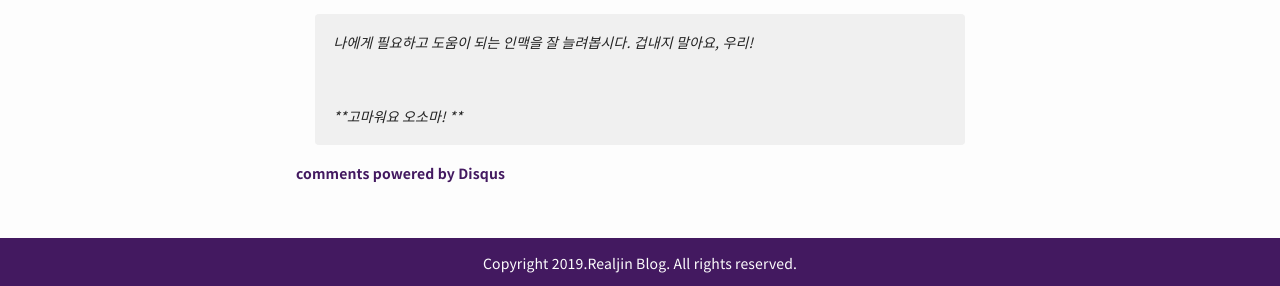
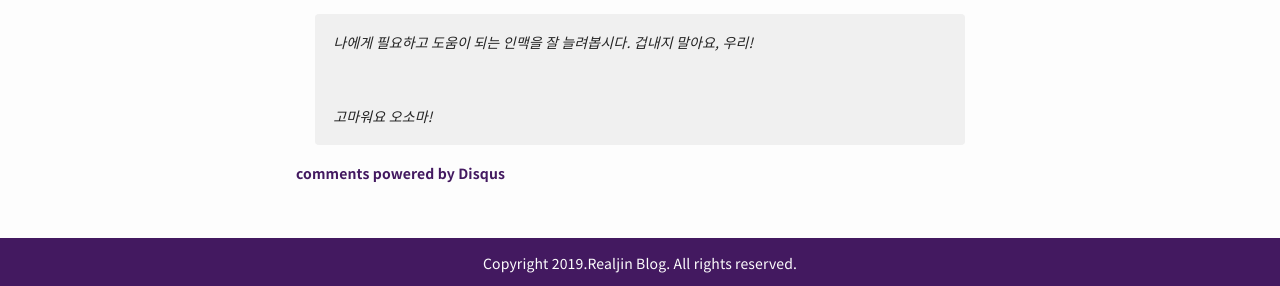
Before and after one commit to realjinblog/realjin, a Jekyll site: the page built from _posts/2019-08-04-people.md, in a window 1280 px wide and 900 px high, scrolled down 2394 px. Shown: the part 611-897 px from the top of the window. Built offline with Jekyll 4.4.1, drawn with Linux system fonts in a browser that asks for light colours; comment, search, counter and statistics services are not loaded.

Commit message:
인맥관리 글 수정

```diff
--- a/_posts/2019-08-04-people.md
+++ b/_posts/2019-08-04-people.md
@@ -70,4 +70,4 @@ description:  저는 예전에 인맥을 넓혀야한다는게 와닿지 않았
 
 > 나에게 필요하고 도움이 되는 인맥을 잘 늘려봅시다. 겁내지 말아요, 우리!
 >
-> **고마워요 오소마! **
+> 고마워요 오소마!
```
Also changed, not shown: 1 other file.
